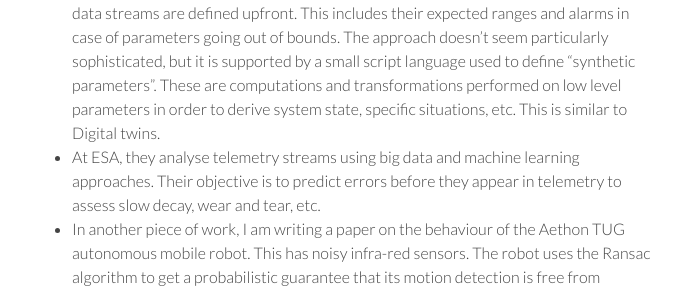
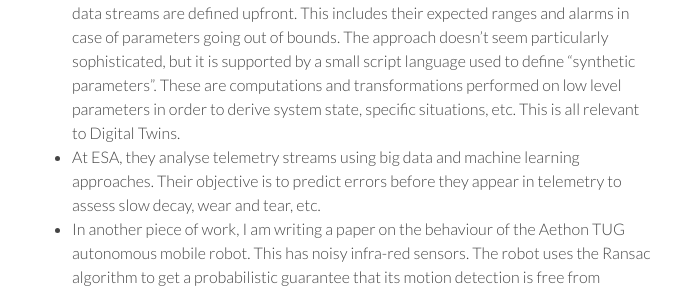
Before and after one commit to digitaltwincentre/digitaltwincentre.github.io, a Jekyll site: the page built from _biweeklies/Biweekly-8.md, in a window 1280 px wide and 900 px high, scrolled down 1349 px. Shown: the part 305-598 px from the top of the window, without its empty margins (418-1097 px from the left). Built offline with Jekyll 4.4.1, drawn with Linux system fonts in a browser that asks for light colours; nearby versions of some CDN libraries; some of the changed text lies outside the part shown.

Commit message:
Update Biweekly-8.md

```diff
--- a/_biweeklies/Biweekly-8.md
+++ b/_biweeklies/Biweekly-8.md
@@ -64,7 +64,7 @@ private information must be stored elsewhere.  -->
  * I've been discussing the tolerance language ideas with Marcel Verhoef (ESA).
  * Marcel recalled a paper that he wrote with John Fitz and Peter: Validation Support for Distributed Real-Time Embedded Systems in VDM++.
  * This paper defines validation conjectures, which are statements of compliance of observed behaviour against a specification. This is a good approach that we might follow in the tolerance language.
- * Spacecraft operations generate large amounts of housekeeping and science data that is downloaded over telemetry links. This is a well understood application area where data streams are defined upfront. This includes their expected ranges and alarms in case of parameters going out of bounds. The approach doesn't seem particularly sophisticated, but it is supported by a small script language used to define "synthetic parameters". These are computations and transformations performed on low level parameters in order to derive system state, specific situations, etc. This is similar to Digital twins.
+ * Spacecraft operations generate large amounts of housekeeping and science data that is downloaded over telemetry links. This is a well understood application area where data streams are defined upfront. This includes their expected ranges and alarms in case of parameters going out of bounds. The approach doesn't seem particularly sophisticated, but it is supported by a small script language used to define "synthetic parameters". These are computations and transformations performed on low level parameters in order to derive system state, specific situations, etc. This is all relevant to Digital Twins.
  * At ESA, they analyse telemetry streams using big data and machine learning approaches. Their objective is to predict errors before they appear in telemetry to assess slow decay, wear and tear, etc.
  * In another piece of work, I am writing a paper on the behaviour of the Aethon TUG autonomous mobile robot. This has noisy infra-red sensors. The robot uses the Ransac algorithm to get a probabilistic guarantee that its motion detection is free from erroneous sensor values. I expect to have a draft of this paper by the end of the year.
 
```
